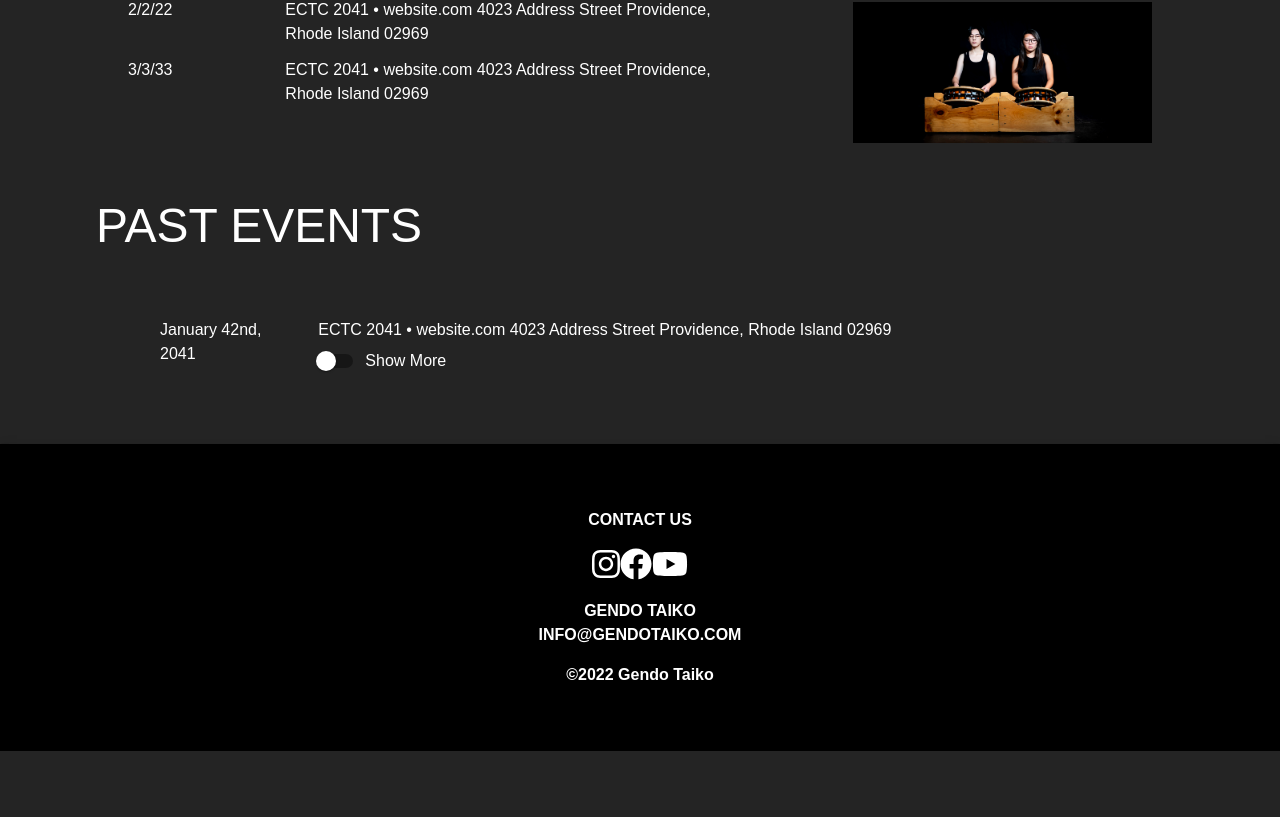
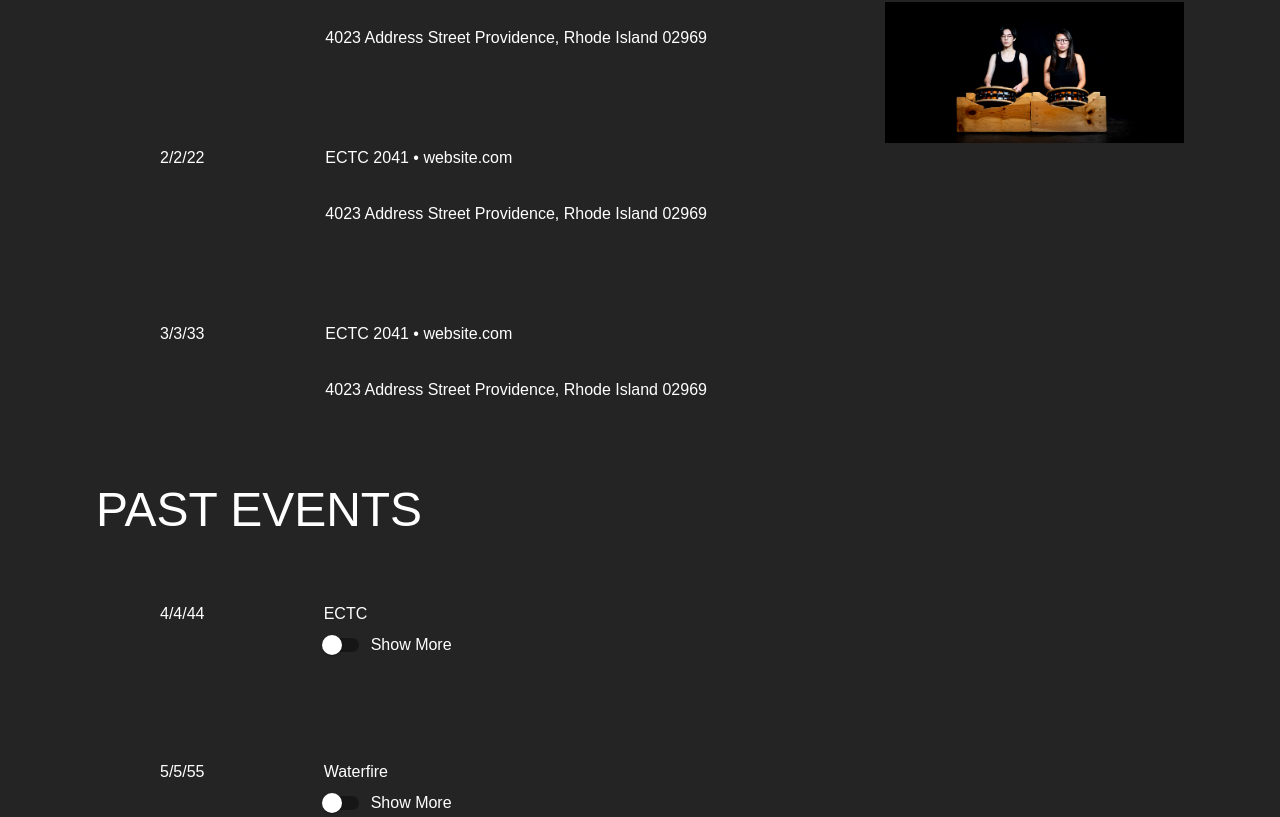
Before and after one commit to gendotaiko/gendo-taiko-website, a React (Create React App) app in the folder client/: page /events in a window 1280 px wide. Shown: the part 303-1120 px from the top of the page. Before the commit the page ends 1054 px from the top, so only its background shows below. Built offline with nearby package versions, Linux system fonts and the light colour scheme.

Commit message:
formatting refixed, show more still weird

```diff
--- a/client/src/events.json
+++ b/client/src/events.json
@@ -1,14 +1,15 @@
 {
     "current_events": [
-      {"id": 1, "date":"1/1/11", "event":"ECTC 2041   •  website.com 4023 Address Street Providence, Rhode Island 02969"},
-      {"id": 2, "date":"2/2/22", "event":"ECTC 2041   •  website.com 4023 Address Street Providence, Rhode Island 02969"},
-      {"id": 3, "date":"3/3/33", "event":"ECTC 2041   •  website.com 4023 Address Street Providence, Rhode Island 02969"}
+      {"id": 1, "date":"1/1/11", "event":"ECTC 2041  •  website.com", "logistics":"4023 Address Street Providence, Rhode Island 02969"},
+      {"id": 2, "date":"2/2/22", "event":"ECTC 2041  •  website.com", "logistics":"4023 Address Street Providence, Rhode Island 02969"},
+      {"id": 3, "date":"3/3/33", "event":"ECTC 2041  •  website.com", "logistics":"4023 Address Street Providence, Rhode Island 02969"}
     ],
 
     "past_events":[
-      {"date":"4/4/44", "event":"ECTC", "details":"lorem ipsum blah blah"},
-      {"date":"5/5/55", "event":"Waterfire", "details":"lorem ipsum blah blah"},
-      {"date":"6/6/66", "event":"Tufts Matsuri", "details":"lorem ipsum blah blah"}
+      {"id": 1, "date":"4/4/44", "event":"ECTC", "details":"lorem ipsum blah blah"},
+      {"id": 2,"date":"5/5/55", "event":"Waterfire", "details":"lorem ipsum blah blah"},
+      {"id": 3,"date":"6/6/66", "event":"Tufts Matsuri", "details":"lorem ipsum blah blah"}
     ]
 
+
 }
--- a/client/src/pages/Events.js
+++ b/client/src/pages/Events.js
@@ -16,6 +16,8 @@ import Image from '../components/Image';
 const Events = () => {
 	const currEvents = eventsData.current_events;
 	console.log(currEvents);
+	const pastEvents = eventsData.past_events;
+	console.log(pastEvents);
 	{/* switch fiddling */}
 	const [checked, setChecked] = useState(false);
 	const handleChange = () => {
@@ -30,14 +32,19 @@ const Events = () => {
 				</Grid>
 			</Grid>
 			<Grid container spacing={{xs: 8, lg: 12}} px={{xs: 4, lg: 12, xl: 16}} pt={{xs: 4, lg: 8}} pb={{xs: 2, lg: 4}}> {/* first chunk container */}
-				<Grid container md={8} spacing={{xs: 2, lg: 4}} pl={{xs: 12, md: 16, lg: 20, xl: 24}} pt={{xs: 4, lg: 8}} pb={{xs: 2, lg: 4}}> {/* text */}
+				<Grid container md={8}> {/* text */}
 					{currEvents.map((e) => (
-						<Grid container key={e.id}>
+						<Grid container key={e.id} spacing={{xs: 2, lg: 4}} pl={{xs: 12, md: 16, lg: 20, xl: 24}} pt={{xs: 4, lg: 8}} pb={{xs: 2, lg: 4}}>
 							<Grid item md={3}>
 								<Typography variant='body1'>{e.date}</Typography>
 							</Grid>
 							<Grid item md={9}>
 								<Typography variant='body1'>{e.event}</Typography>
+							</Grid>
+							<Grid item md={3}>
+							</Grid>
+							<Grid item md={9}>
+								<Typography variant='body1'>{e.logistics}</Typography>
 							</Grid>
 						</Grid>
 					))}
@@ -54,17 +61,19 @@ const Events = () => {
 			</Grid>
 
 			<Grid container spacing={{xs: 8, lg: 12}} px={{xs: 4, lg: 12, xl: 16}} pt={{xs: 4, lg: 8}} pb={{xs: 2, lg: 4}}> {/* first chunk container */}
-				<Grid container md={11.25} spacing={{xs: 2, lg: 4}} pl={{xs: 12, md: 16, lg: 20, xl: 24}} pt={{xs: 4, lg: 8}} pb={{xs: 2, lg: 4}}> {/* text */}
+				<Grid container md={11.25}> {/* text */}
+					{pastEvents.map((e) => (
+						<Grid container key ={e.id} spacing={{xs: 2, lg: 4}} pl={{xs: 12, md: 16, lg: 20, xl: 24}} pt={{xs: 4, lg: 8}} pb={{xs: 2, lg: 4}}>
 							<Grid item md={2}>
-						<Typography variant='body1'>January 42nd, 2041</Typography>
+								<Typography variant='body1'>{e.date}</Typography>
 							</Grid>
 							<Grid item md={10}>
-						<Typography variant='body1'>ECTC 2041   •  website.com 4023 Address Street Providence, Rhode Island 02969</Typography>
+								<Typography variant='body1'>{e.event} </Typography>
 								<FormControlLabel control={<Switch checked={checked} onChange={handleChange} />}label="Show More"/>
 								<Collapse in={checked}>
 									<Grid container spacing={{xs: 2, lg: 4}}>
 										<Grid item md={8}>
-									<Typography variant='body1'> Lorem ipsum dolor sit amet, consectetur adipiscing elit, sed do eiusmod tempor incididunt ut labore et dolore magna aliqua. Sollicitudin nibh sit amet commodo nulla facilisi nullam vehicula ipsum. Arcu dui vivamus arcu felis bibendum ut tristique et. Ipsum nunc aliquet bibendum enim facilisis gravida neque convallis. Purus non enim praesent elementum. Mauris in aliquam sem fringilla ut.</Typography>
+											<Typography variant='body1'> {e.details}</Typography>
 										</Grid>
 										<Grid item md={4}>
 											<Image src={shimeImage} /> {/* placeholder image */}
@@ -73,8 +82,9 @@ const Events = () => {
 								</Collapse>
 							</Grid>
 						</Grid>
+					))}
 				</Grid>
-
+			</Grid>
 		</Box>
 	);
 };
```
Lines whose indentation alone changed are shown as unchanged.
